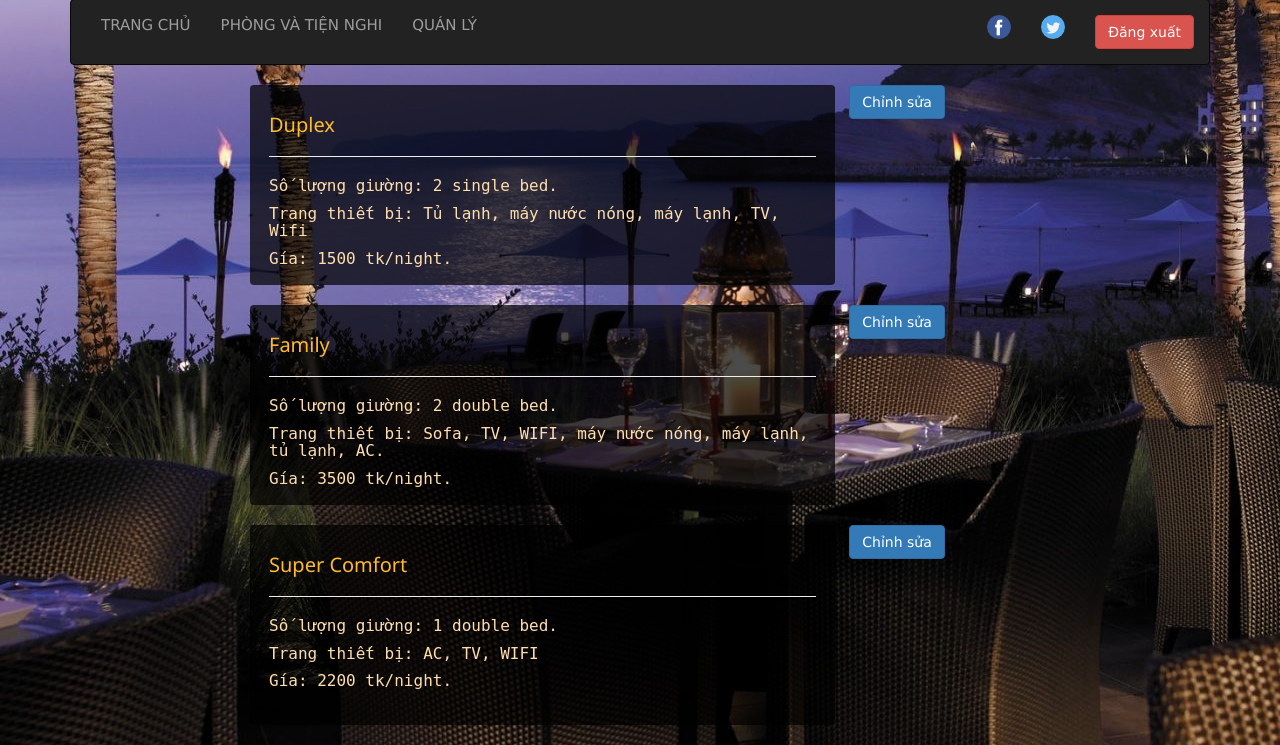
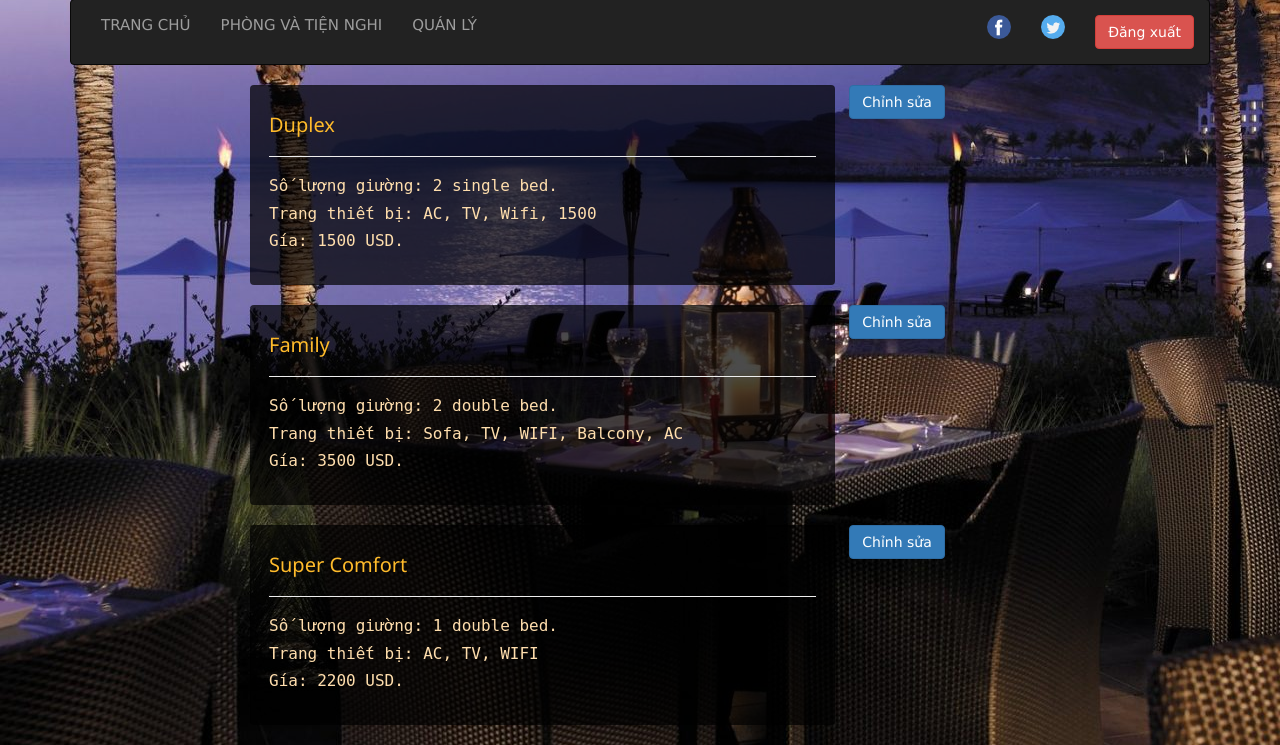
Before and after one commit to th5tuananh/qlks, a PHP site: page /show_room_cat.php in a window 1280 px wide. Shown: the part 181-926 px from the top of the page. Run offline with PHP 8.4, Linux system fonts and the light colour scheme; data comes from the database, SQL or seed files in the repository; a stand-in replaces the project's code that opens the database connection; some libraries are stand-ins or nearby versions.

Commit message:
- cap nhap lai single, double trong addroom.php  - sua lai don vi tien te usd trong show_room_cat.php  - cap nhap hotel.sql

```diff
--- a/admin/addroom.php
+++ b/admin/addroom.php
@@ -68,8 +68,8 @@ if(isset($_REQUEST[ 'submit']))
                 <div class="form-group">
                     <label for="bedtype">Loại Giường:</label>&nbsp;&nbsp;&nbsp;&nbsp;&nbsp;&nbsp;
                    <select name="bedtype">
-                      <option value="single">Đơn</option>
-                      <option value="double">Đôi</option>
+                      <option value="single">single</option>
+                      <option value="double">double</option>
                     </select>
                 </div>
                 <div class="form-group">
--- a/hotel.sql
+++ b/hotel.sql
@@ -3,7 +3,7 @@
 -- https://www.phpmyadmin.net/
 --
 -- Host: db
--- Generation Time: May 08, 2019 at 03:50 AM
+-- Generation Time: May 08, 2019 at 04:09 AM
 -- Server version: 5.7.25
 -- PHP Version: 7.2.14
 
@@ -102,8 +102,8 @@ CREATE TABLE `room_category` (
 --
 
 INSERT INTO `room_category` (`roomname`, `room_qnty`, `available`, `booked`, `no_bed`, `bedtype`, `facility`, `price`) VALUES
-('Duplex', 5, 5, 0, 2, 'single', 'Tủ lạnh, máy nước nóng, máy lạnh, TV, Wifi', 1500),
-('Family', 5, 5, 0, 2, 'double', 'Sofa, TV, WIFI, máy nước nóng, máy lạnh, tủ lạnh, AC.', 3500),
+('Duplex', 5, 5, 0, 2, 'single', 'AC, TV, Wifi, 1500', 1500),
+('Family', 5, 5, 0, 2, 'double', 'Sofa, TV, WIFI, Balcony, AC', 3500),
 ('Super Comfort', 5, 5, 0, 1, 'double', 'AC, TV, WIFI', 2200);
 
 --
--- a/show_room_cat.php
+++ b/show_room_cat.php
@@ -99,7 +99,7 @@ $user=new User();
                                 <h4>".$row['roomname']."</h4><hr>
                                 <h6>Số lượng giường: ".$row['no_bed']." ".$row['bedtype']." bed.</h6>
                                 <h6>Trang thiết bị: ".$row['facility']."</h6>
-                                <h6>Gía: ".$row['price']." tk/night.</h6>
+                                <h6>Gía: ".$row['price']." USD.</h6>
                             </div>
                             &nbsp;&nbsp;
                             <a href='admin/edit_room_cat.php?roomname=".$row['roomname']."'><button class='btn btn-primary button'>Chỉnh sửa</button></a>
```
